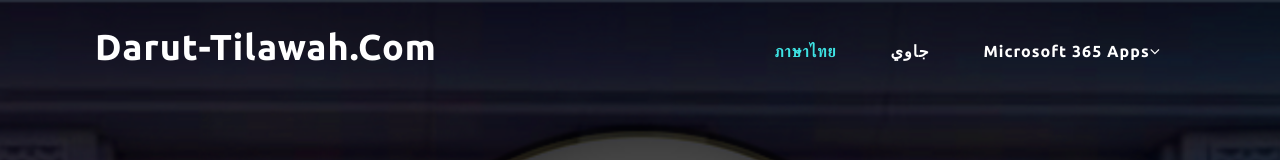
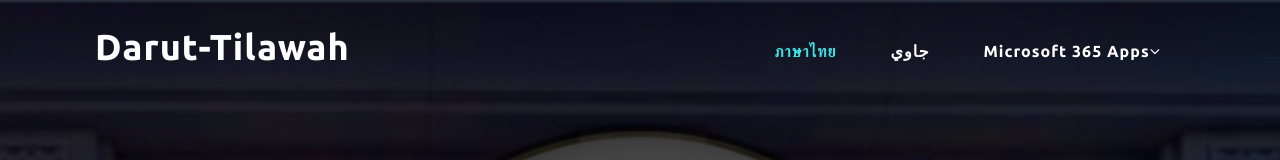
Before and after one commit to tilawah/tilawah-web, a plain HTML site: page my.html in a window 1280 px wide. Shown: the top 160 px of the page. Drawn offline with Linux system fonts and the light colour scheme; a script that the page names is missing.

Commit message:
Add files via upload

```diff
--- a/my.html
+++ b/my.html
@@ -45,7 +45,7 @@
     <header>
 	<nav class="mnu navbar-light">
             <div class="logo" id="logo">
-                <h1><a href="index.html">darut-tilawah.com</a></h1>
+                <h1><a href="index.html">darut-tilawah</a></h1>
             </div>
 				<label for="drop" class="toggle"><span class="fa fa-bars"></span></label>
                 <input type="checkbox" id="drop">
```
